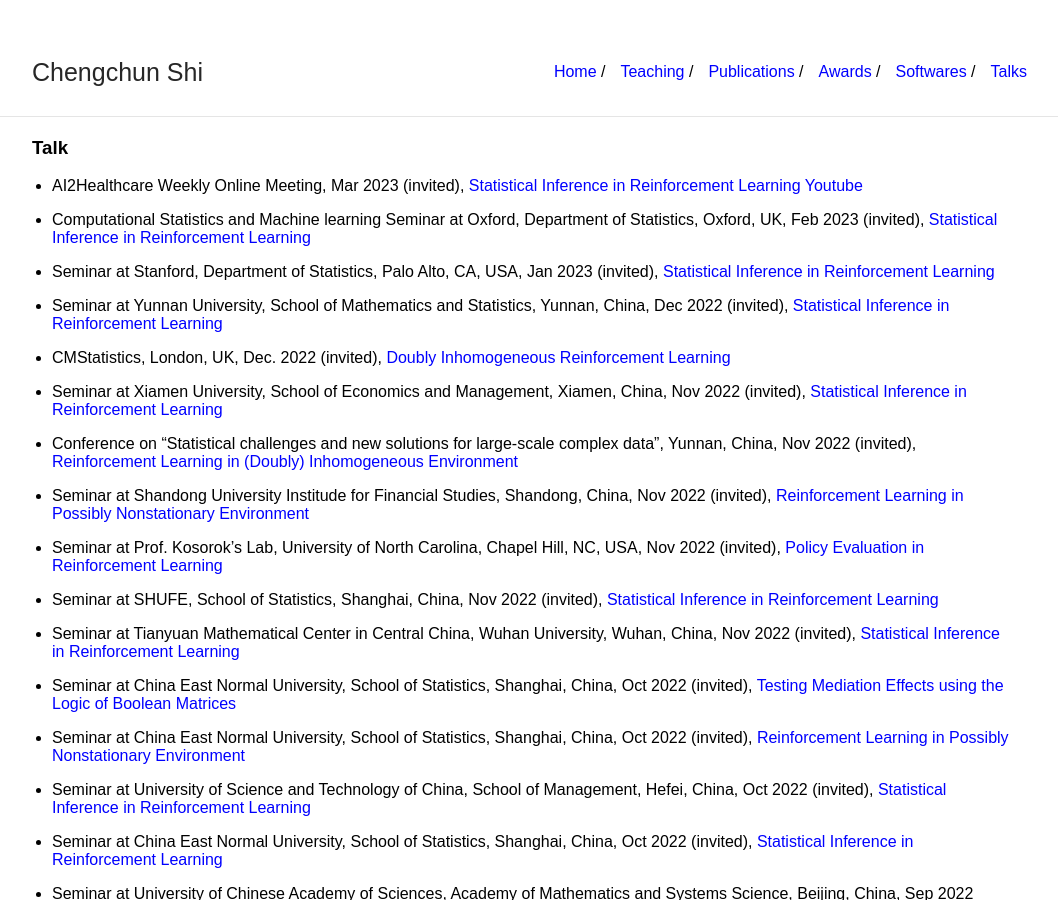
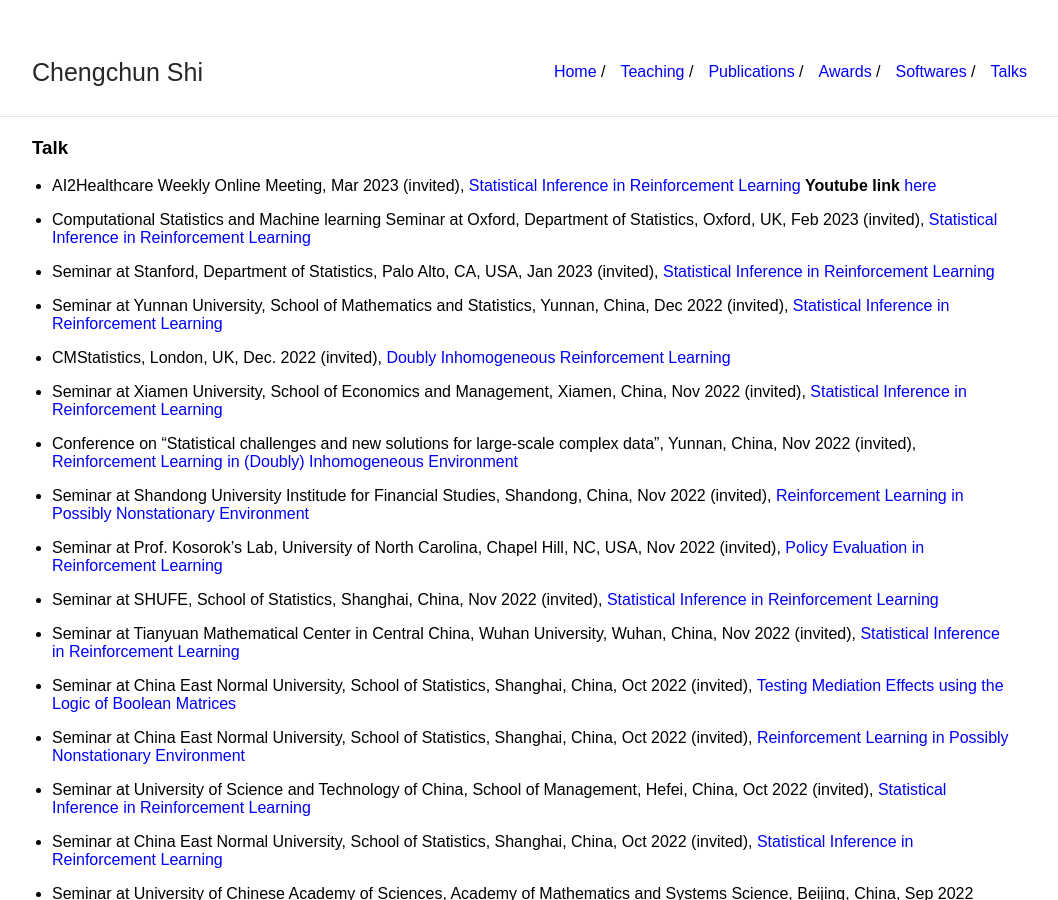
Before and after one commit to callmespring/callmespring.github.io, a Jekyll site: the page built from talk.md, in a window 1280 px wide and 900 px high. Shown: the whole window, without its empty margins (108-1166 px from the left). Built offline with Jekyll 4.4.1, drawn with Linux system fonts in a browser that asks for light colours.

Commit message:
Update talk.md

```diff
--- a/talk.md
+++ b/talk.md
@@ -5,7 +5,7 @@
 
 ### Talk
 
-* AI2Healthcare Weekly Online Meeting, Mar 2023 (invited), [Statistical Inference in Reinforcement Learning](./slides/StatRL.pdf) [Youtube](https://www.youtube.com/watch?v=7NWBLuok8nk&t=6s)
+* AI2Healthcare Weekly Online Meeting, Mar 2023 (invited), [Statistical Inference in Reinforcement Learning](./slides/StatRL.pdf) **Youtube link** [here](https://www.youtube.com/watch?v=7NWBLuok8nk&t=6s)
 
 * Computational Statistics and Machine learning Seminar at Oxford, Department of Statistics, Oxford, UK, Feb 2023 (invited), [Statistical Inference in Reinforcement Learning](./slides/StatRL.pdf)
 
```
